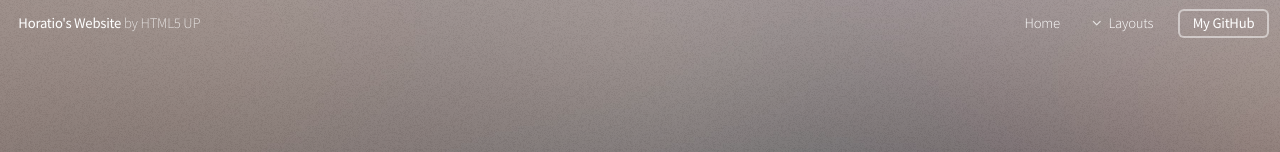
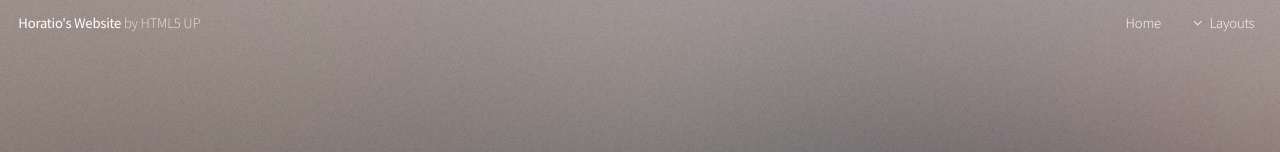
Before and after one commit to HMSvictory/HMSvictory.github.io, a plain HTML site: page index.html in a window 1280 px wide. Shown: the top 152 px of the page. Drawn offline with Linux system fonts and the light colour scheme.

Commit message:
Deleted button

```diff
--- a/index.html
+++ b/index.html
@@ -49,7 +49,7 @@
 								</li>
 							</ul>
 						</li>
-						<li><a href="#" class="button">My GitHub</a></li>
+
 					</ul>
 				</nav>
 			</header>
```
